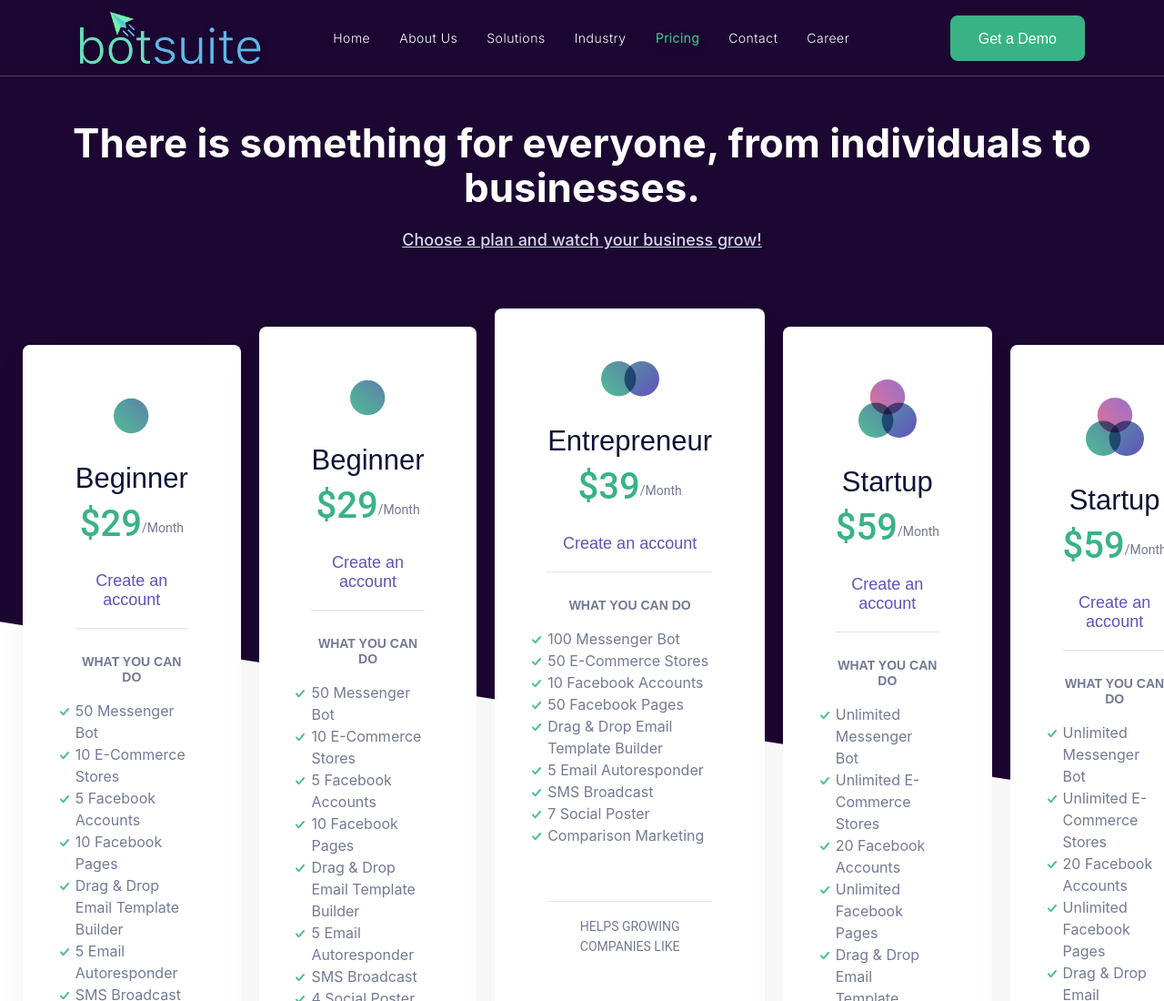
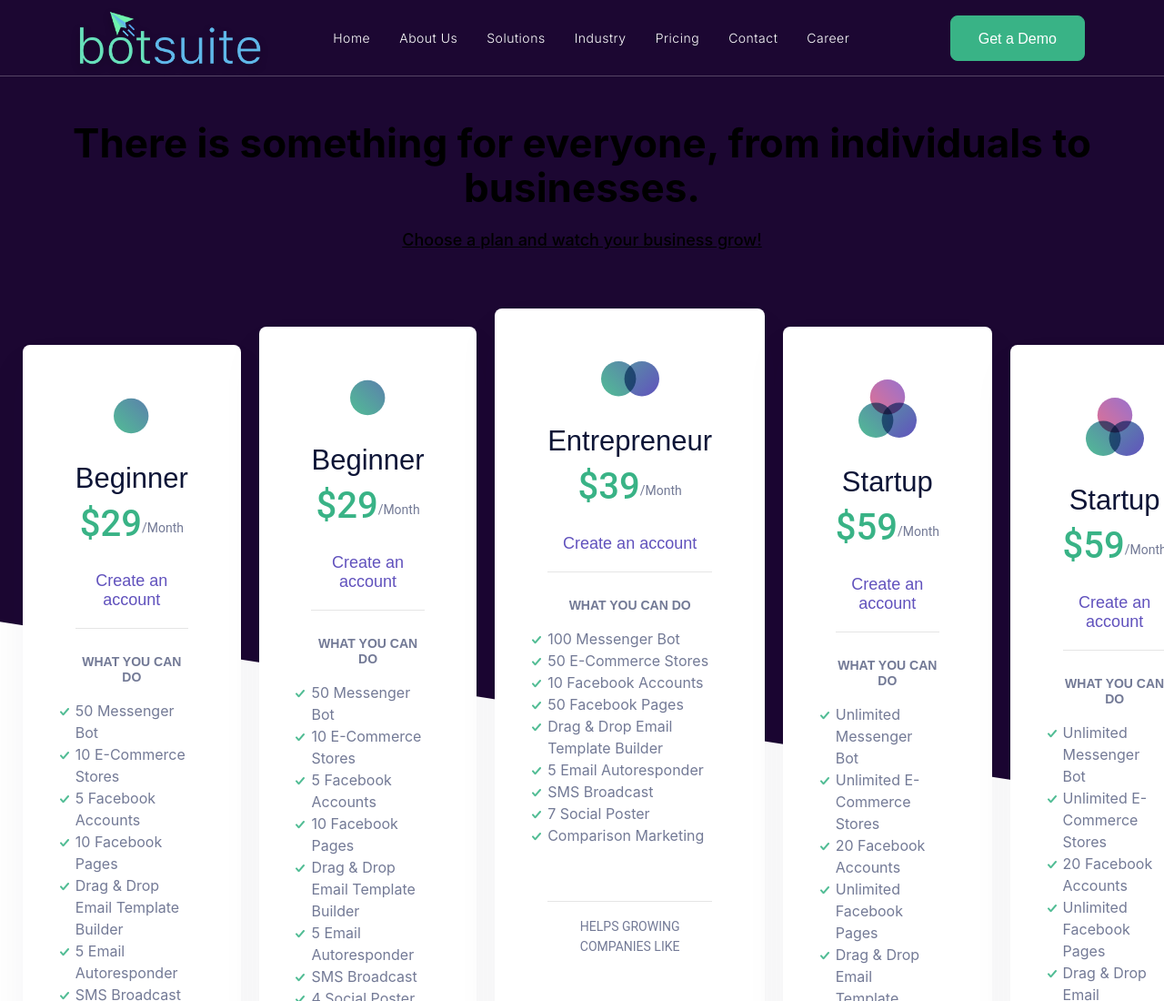
Before and after one commit to jaiprakashjangid/clustertechnos, a plain HTML site: page cluster_technos/pricing.html in a window 1280 px wide. Shown: the top 1100 px of the page at 91% size. Drawn offline with nearby package versions, Linux system fonts and the light colour scheme.

Commit message:
Update pricing.css
changes

```diff
--- a/cluster_technos/site-assets/css/pricing.css
+++ b/cluster_technos/site-assets/css/pricing.css
@@ -1,5 +1,6 @@
 @import "common.css";
 /* Primary Button */
+
 .btn__primary {
     border-radius: 8px;
     width: auto;
@@ -90,11 +91,7 @@
     height: auto;
     border-bottom: none;
 }
-ul > li > a.active {
-    color: var(--primary) !important;
-    font-weight: bold !important;
-    filter: drop-shadow(0px 4px 4px rgba(0, 0, 0, 0.25)) !important;
-}
+
 ul > li > a {
     font-family: var(--font-family-inter) !important;
     font-style: normal !important;
@@ -105,10 +102,6 @@ ul > li > a {
     color: var(--white) !important;
     --webkit-transition: all .2s ease-in-out;
     transition: all .2s ease-in-out;
-}
-ul > li > a:hover {
-    filter: drop-shadow(0px 4px 4px rgba(0, 0, 0, 0.25)) !important;
-    color: var(--primary) !important;
 }
 .navbar-brand > img {
     width: 200px;
@@ -182,7 +175,7 @@ ul > li > a:hover {
     font-size: 44px;
     line-height: 49px;
     text-align: center;
-    color: #fff;
+    color: black;
     --webkit-transition: all .2s ease-in-out;
     transition: all .2s ease-in-out;
 }
@@ -192,7 +185,7 @@ ul > li > a:hover {
     font-size: 18px;
     line-height: 50px;
     font-weight: 500;
-    color: #d5daf0;
+    color: #000000;
     text-decoration: underline;
     text-align: center;
     --webkit-transition: all .2s ease-in-out;
```
